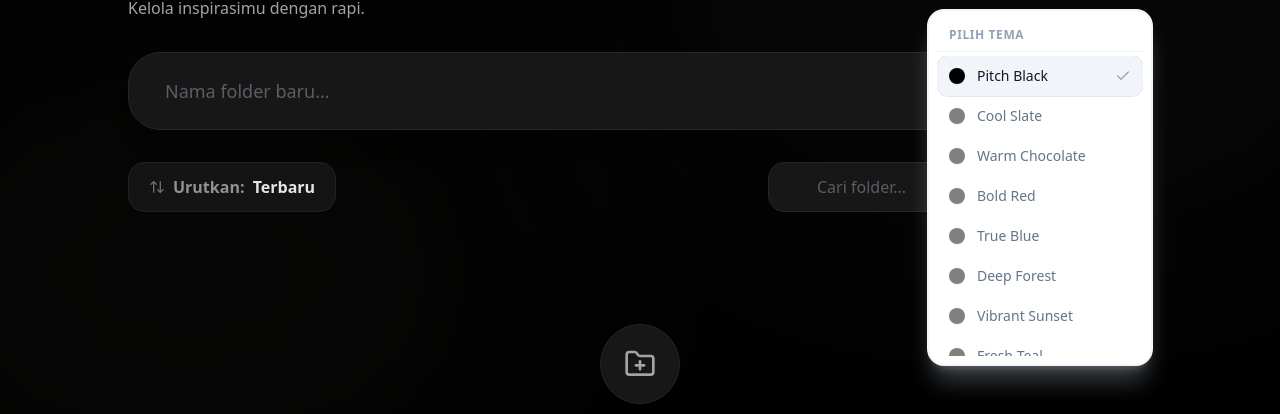
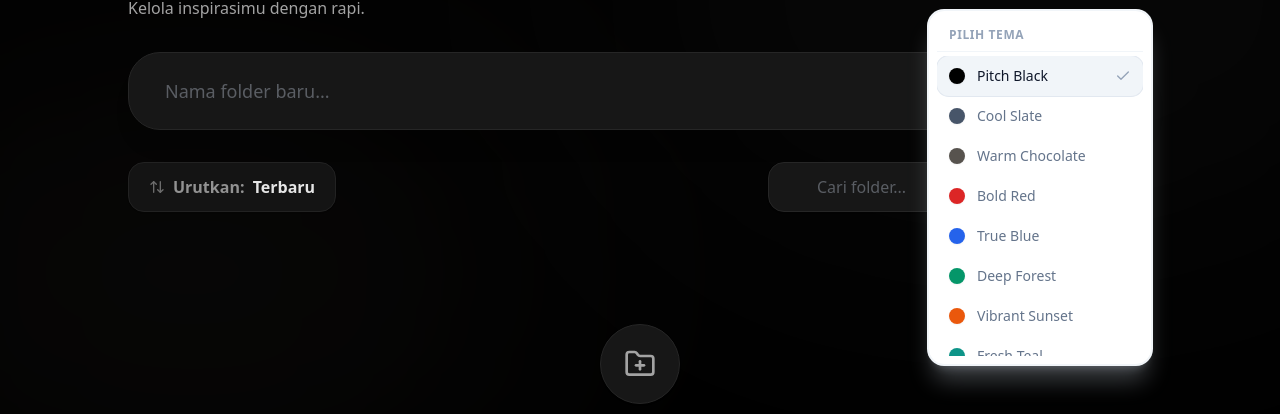
Before and after one commit to iwantara/Iwan, a React (Vite) app: page / in a window 1280 px wide. Both pictures are taken after a click on the button 1129 px from the left and 63 px from the top of the page. Shown: the part 88-502 px from the top of the page. Built offline with nearby package versions, Linux system fonts and the light colour scheme.

Commit message:
fix: Update Warm Chocolate theme and theme selector icons
- Change Warm Chocolate to true brown color (#3e2723 background, stone tones)
- Fix theme selector icon colors with proper hex color mapping
- Each theme now shows correct color preview in dropdown

```diff
--- a/App.tsx
+++ b/App.tsx
@@ -516,17 +516,31 @@ const App: React.FC = () => {
                   <div className="absolute right-0 top-full mt-3 w-56 bg-white border border-slate-100 rounded-2xl shadow-xl shadow-slate-300/30 p-2 animate-in fade-in zoom-in-95 origin-top-right ring-1 ring-slate-100 z-[100]">
                     <span className="text-xs font-bold text-slate-400 px-3 py-2 block uppercase tracking-wider border-b border-slate-100 mb-1">Pilih Tema</span>
                     <div className="max-h-[300px] overflow-y-auto">
-                      {Object.values(themes).map((t) => (
+                      {Object.values(themes).map((t) => {
+                        const themeColors: Record<string, string> = {
+                          monochrome: '#000000',
+                          royal: '#475569',
+                          cosmic: '#57534e',
+                          cherry: '#dc2626',
+                          ocean: '#2563eb',
+                          nature: '#059669',
+                          sunset: '#ea580c',
+                          mint: '#0d9488',
+                          aurora: '#db2777',
+                          sunshine: '#eab308'
+                        };
+                        return (
                           <button
                             key={t.name}
                             onClick={() => { setCurrentTheme(t.name); setShowThemeSelector(false); }}
                             className={`w-full text-left px-3 py-2.5 rounded-xl text-sm font-medium flex items-center gap-3 transition-colors ${currentTheme === t.name ? 'bg-slate-100 text-slate-900 ring-1 ring-slate-200' : 'text-slate-500 hover:bg-slate-50'}`}
                           >
-                          <div className={`w-4 h-4 rounded-full shadow-sm`} style={{ backgroundColor: t.name === 'monochrome' ? '#000' : `var(--${t.colors.primary}-500, gray)` }}></div>
+                            <div className={`w-4 h-4 rounded-full shadow-sm`} style={{ backgroundColor: themeColors[t.name] || '#gray' }}></div>
                             {t.label}
                             {currentTheme === t.name && <Check className="w-4 h-4 ml-auto text-slate-400" />}
                           </button>
-                      ))}
+                        );
+                      })}
                     </div>
                   </div>
                 )}
--- a/data/themes.ts
+++ b/data/themes.ts
@@ -57,25 +57,25 @@ export const themes: Record<string, Theme> = {
     name: 'cosmic',
     label: 'Warm Chocolate',
     colors: {
-      primary: 'amber',
-      secondary: 'stone',
-      accent: 'text-amber-800',
+      primary: 'stone',
+      secondary: 'neutral',
+      accent: 'text-stone-800',
 
-      gradientFrom: 'bg-amber-700',
-      gradientTo: 'to-amber-700',
+      gradientFrom: 'bg-stone-800',
+      gradientTo: 'to-stone-800',
       buttonTextColor: 'text-white',
 
-      pageBackground: 'bg-amber-900',
+      pageBackground: 'bg-[#3e2723]',
       textColor: 'text-white',
-      subText: 'text-amber-200',
+      subText: 'text-stone-300',
 
       cardBg: 'bg-white',
-      cardBorder: 'border-amber-200',
-      cardTextColor: 'text-amber-950',
-      cardSubText: 'text-slate-500',
+      cardBorder: 'border-stone-300',
+      cardTextColor: 'text-stone-950',
+      cardSubText: 'text-stone-600',
 
-      blob1: 'bg-amber-700',
-      blob2: 'bg-stone-600'
+      blob1: 'bg-stone-700',
+      blob2: 'bg-neutral-700'
     }
   },
   cherry: {
```
Lines whose indentation alone changed are shown as unchanged.
